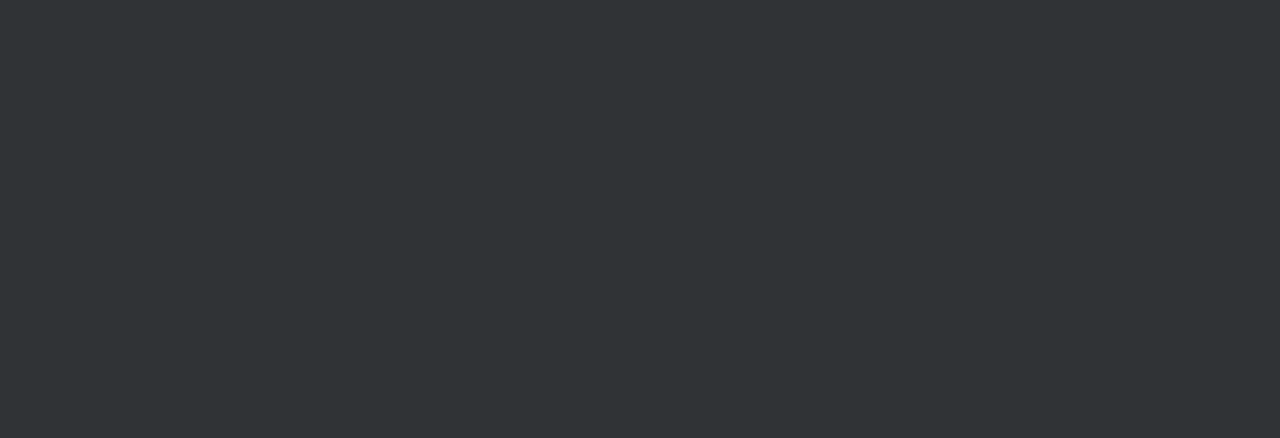
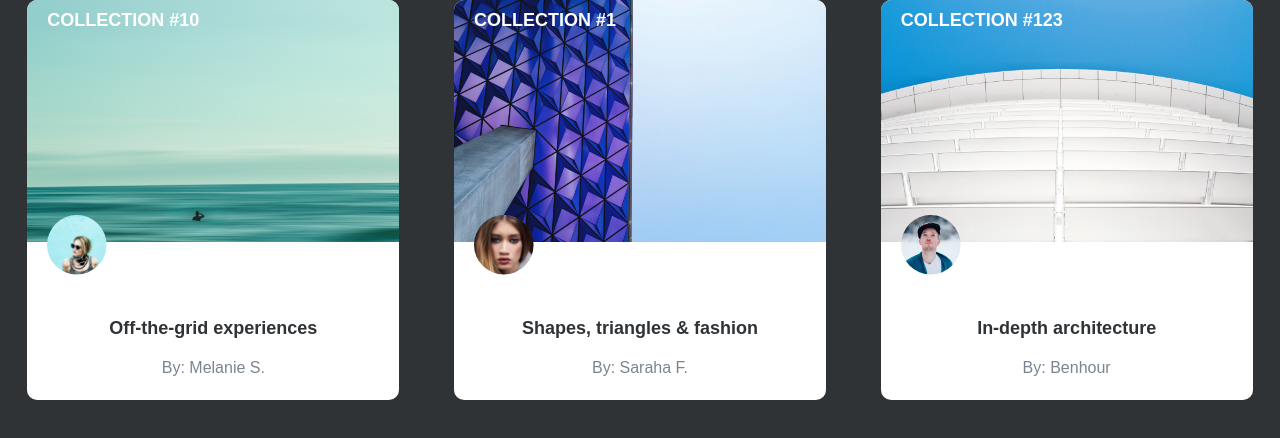
Before and after one commit to rts-cmk-wu04/react-komponenter-Lupe499, a React (Create React App) app: page / in a window 1280 px wide. Shown: the top 438 px of the page. Built offline with nearby package versions, Linux system fonts and the light colour scheme.

Commit message:
collections done

```diff
--- a/src/App.js
+++ b/src/App.js
@@ -1,7 +1,7 @@
 
 import './App.css';
 import React, { useEffect, useState } from "react";
-//import Surfing from './components/Surfing';
+import Collections from './components/Collections';
 
 function App() {
   var [results, setResult] = useState([])
@@ -13,16 +13,16 @@ function App() {
     })
     .then(function(data){
       setResult(data)
+      console.log(data);
     })
   }, [])
 
 	return (
-    null
-    // <div className="App">
-    //     {results.map(function(result) {
-		// 			return <Surfing result={result.surfing}/>
-		// 		})}
-    // </div>
+    <div className="App">
+        {results.map(function(result) {
+					return <Collections result={result.collections[0]}/>
+				})}
+    </div>
   )
 }
 
--- /dev/null
+++ b/src/components/Collections.css
@@ -0,0 +1,55 @@
+
+.collectionCard{
+    max-width: 372px;
+    margin: 0 auto;
+    background-color: white;
+    border-radius: 10px;
+    font-family: Arial, Helvetica, sans-serif;
+    display: grid;
+    grid-template-rows: repeat(4, 100px);
+}
+.textDiv{
+    padding: 0 30px;
+    grid-area: 4/1/5/2;
+    align-self: flex-start;
+}
+.category{
+    text-transform: uppercase;
+    letter-spacing: 3px;
+    font-size: 11px;
+    font-weight: 900;
+    color: #33439B;
+}
+.title{
+    font-size: 18px;
+    text-align: center;
+    font-weight: bold;
+    color: #303336;
+}
+.text{
+    text-align: center;
+    font-size: 16px;
+    color: #7B8591;
+    line-height: 22px;
+}
+.backgroundImage{
+    grid-area: 1/1/2/2;
+}
+.profileImage{
+    grid-area: 3/1/4/2;
+    z-index: 1;
+    margin-top: 15px;
+    margin-left: 20px;
+}
+.collection{
+    z-index: 2;
+    grid-area: 1/1/2/2;
+    margin-left: 20px;
+    margin-top: 10px;
+    font-size: 18px;
+    color: white;
+    text-transform: uppercase;
+}
+.collectionSection{
+    display: flex;
+}
--- /dev/null
+++ b/src/components/Collections.js
@@ -0,0 +1,49 @@
+// Collections.js
+import "./Collections.css"
+
+function Collections({ result }) {
+    console.log(result)
+
+    return (
+        <section className="collectionSection">
+
+            <article className="collectionCard">
+                    <h2 className="collection">{result.collection1.collection}</h2>
+                    <img className="backgroundImage" src={result.collection1.background_image} alt=""/>
+                    <img className="profileImage" src={result.collection1.profile_image} alt=""/>
+
+                <div className="textDiv">
+                    <h1 className="title">{result.collection1.title}</h1>
+                    <p className="text">{result.collection1.author}</p>
+                </div>
+            </article>
+
+
+            <article className="collectionCard">
+                    <h2 className="collection">{result.collection2.collection}</h2>
+                    <img className="backgroundImage" src={result.collection2.background_image} alt=""/>
+                    <img className="profileImage" src={result.collection2.profile_image} alt=""/>
+
+                <div className="textDiv">
+                    <h1 className="title">{result.collection2.title}</h1>
+                    <p className="text">{result.collection2.author}</p>
+                </div>
+            </article>
+
+            <article className="collectionCard">
+                    <h2 className="collection">{result.collection3.collection}</h2>
+                    <img className="backgroundImage" src={result.collection3.background_image} alt=""/>
+                    <img className="profileImage" src={result.collection3.profile_image} alt=""/>
+
+                <div className="textDiv">
+                    <h1 className="title">{result.collection3.title}</h1>
+                    <p className="text">{result.collection3.author}</p>
+                </div>
+            </article>
+
+
+        </section>
+    )
+}
+
+export default Collections;
```
Also changed, not shown: src/components/Surfing.css (deleted, +0 -30 lines), src/components/Surfing.js (deleted, +0 -19 lines), 1 other file (tests, documents, lock files or other folders).
